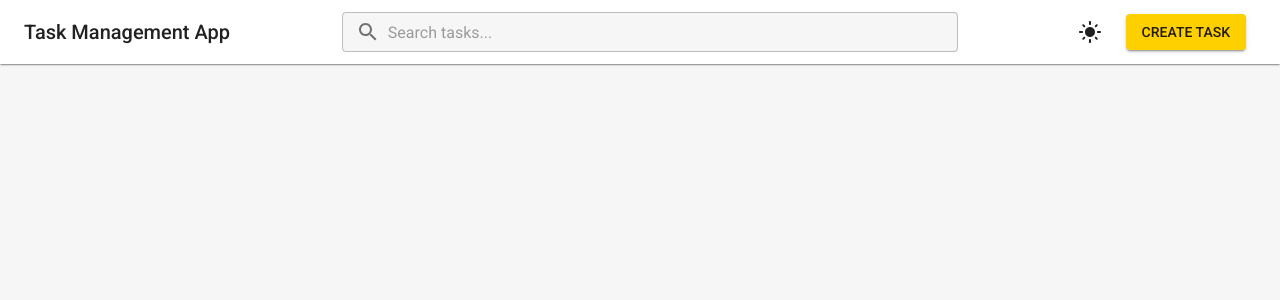
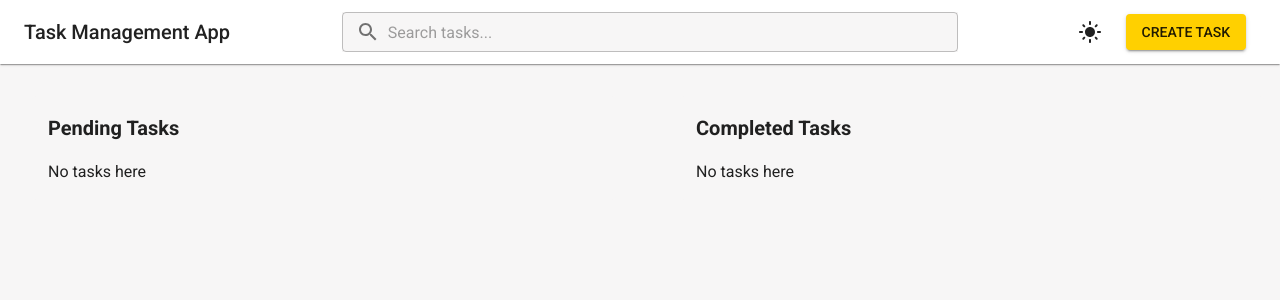
Before and after one commit to singhsamiksha/Task-Management-App, a Next.js app: page / in a window 1280 px wide. Shown: the top 300 px of the page. Built offline with nearby package versions, Linux system fonts and the light colour scheme.

Commit message:
Added Hook for tasks and added Create and Mark as Complete pending functionality

```diff
--- a/package.json
+++ b/package.json
@@ -13,6 +13,7 @@
     "@emotion/styled": "^11.13.0",
     "@mui/icons-material": "^6.1.4",
     "@mui/material": "^6.1.4",
+    "moment": "^2.30.1",
     "next": "14.2.15",
     "react": "^18",
     "react-dom": "^18"
--- a/src/app/components/taskCreateDialog.js
+++ b/src/app/components/taskCreateDialog.js
@@ -1,25 +1,35 @@
 import React, { useState } from 'react';
 import { Button, Dialog, DialogTitle, DialogContent, Typography, MenuItem, DialogActions, useTheme, IconButton, TextField, Select } from '@mui/material';
 import { Close as CloseIcon } from '@mui/icons-material';
+import { TASK_PRIORITY } from '../constants';
+import useTaskManager from '../hooks/tasks';
 
 const TaskCreateDialog = (props) => {
   const {
     open,
     handleClose,
   } = props;
-  const [newTask, setNewTask] = useState({ title: '', description: '', priority: 'low' });
 
-  const theme = useTheme();
+  const initialTask = { title: '', description: '', priority: TASK_PRIORITY.LOW };
+  const [newTask, setNewTask] = useState({ ...initialTask });
 
-  // Handler to add a task
+  const { createTask } = useTaskManager();
+
+  const closeDialog = () => {
+    setNewTask({ ...initialTask });
+    handleClose();
+  }
+
   const handleAddTask = () => {
-    handleClose();
+    createTask(newTask);
+    setNewTask({ ...initialTask });
+    closeDialog();
   };
 
   return (
     <Dialog
       open={open}
-      onClose={handleClose}
+      onClose={closeDialog}
       fullWidth={true}
       maxWidth={'sm'}
     >
@@ -27,7 +37,7 @@ const TaskCreateDialog = (props) => {
         <Typography variant="h6">Add New Task</Typography>
         <IconButton
           aria-label="close"
-          onClick={handleClose}
+          onClick={closeDialog}
           sx={{
             position: 'absolute',
             right: 8,
@@ -79,13 +89,13 @@ const TaskCreateDialog = (props) => {
           size='small'
           margin="dense"
         >
-          <MenuItem value="high">High</MenuItem>
-          <MenuItem value="medium">Medium</MenuItem>
-          <MenuItem value="low">Low</MenuItem>
+          <MenuItem value={TASK_PRIORITY.HIGH}>High</MenuItem>
+          <MenuItem value={TASK_PRIORITY.MEDIUM}>Medium</MenuItem>
+          <MenuItem value={TASK_PRIORITY.LOW}>Low</MenuItem>
         </Select>
       </DialogContent>
       <DialogActions>
-        <Button onClick={handleClose}>Cancel</Button>
+        <Button onClick={closeDialog}>Cancel</Button>
         <Button onClick={handleAddTask} variant="contained" color="primary">Add Task</Button>
       </DialogActions>
     </Dialog >
--- /dev/null
+++ b/src/app/components/tasksList.js
@@ -0,0 +1,117 @@
+import React from 'react';
+import { Paper, Card, CardContent, CardActions, Button, Typography, useTheme, Grid2 } from '@mui/material';
+import DeleteIcon from '@mui/icons-material/Delete';
+import CheckCircleIcon from '@mui/icons-material/CheckCircle';
+import EditIcon from '@mui/icons-material/Edit';
+import useTaskManager from '../hooks/tasks';
+import { TASK_STATUS } from '../constants';
+
+const LIST_TYPE = {
+    PENDING: "PENDING",
+    COMPLETED: "COMPLETED",
+}
+
+const TaskTypeList = (props) => {
+    const {
+        listType,
+        tasksList,
+        updateTask,
+        deleteTask
+    } = props;
+
+    const theme = useTheme();
+
+    // Toggle task completion
+    const handleToggleTask = (task) => {
+        const updatedStatus = task.status === TASK_STATUS.PENDING ? TASK_STATUS.COMPLETED : TASK_STATUS.PENDING;
+        updateTask(task.id, { status: updatedStatus });
+    };
+
+
+    return (<Grid2 size={{ xs: 12, md: 6 }} sx={{ padding: 4, paddingRight: 2 }}>
+        <Paper elevation={0} sx={{ height: '100%', padding: 2, backgroundColor: theme.palette.background.default }}>
+            <Typography variant="h6" fontWeight="bold" sx={{ mb: 2 }}>
+                {listType === LIST_TYPE.PENDING ? 'Pending Tasks' : 'Completed Tasks'}
+            </Typography>
+            <Grid2 container spacing={2}>
+                {tasksList.length ? (
+                    tasksList.map((task) => (
+                        <Grid2 size={{ xs: 12 }} key={task.id}>
+                            <Card elevation={1} sx={{ p: 1 }}>
+                                <CardContent>
+                                    <Typography variant="h6">{task.title}</Typography>
+                                    <Typography variant="body2" color="text.secondary">
+                                        Created At: {new Date(task.createdAt).toLocaleString()}
+                                    </Typography>
+                                    <Typography variant="body2" color="text.secondary">
+                                        {task.description}
+                                    </Typography>
+                                </CardContent>
+                                <CardActions>
+                                    <Button
+                                        onClick={() => handleToggleTask(task)}
+                                        variant="contained"
+                                        color="primary"
+                                        startIcon={<CheckCircleIcon />}
+                                    >
+                                        {listType === LIST_TYPE.PENDING
+                                            ? 'Mark as Completed'
+                                            : 'Mark as Pending'}
+                                    </Button>
+                                    {listType === LIST_TYPE.PENDING ?
+                                        <>
+                                            <Button
+                                                onClick={() => { }}
+                                                variant="contained"
+                                                color="info"
+                                                startIcon={<EditIcon />}
+                                            >
+                                                Edit
+                                            </Button>
+                                            <Button
+                                                onClick={() => deleteTask(task.id)}
+                                                variant="contained"
+                                                color="error"
+                                                startIcon={<DeleteIcon />}
+                                            >
+                                                Delete
+                                            </Button>
+                                        </>
+
+                                        : ''}
+                                </CardActions>
+                            </Card>
+                        </Grid2>
+                    ))
+                ) : (
+                    <Typography>No tasks here</Typography>
+                )}
+            </Grid2>
+        </Paper>
+    </Grid2>);
+}
+
+const TaskList = () => {
+
+    const { tasks, updateTask, deleteTask } = useTaskManager();
+
+    return (
+        <Grid2 container spacing={2}>
+            <TaskTypeList
+                listType={LIST_TYPE.PENDING}
+                tasksList={tasks.filter((task) => task.status === TASK_STATUS.PENDING)}
+                updateTask={updateTask}
+                deleteTask={deleteTask}
+            />
+            <TaskTypeList
+                listType={LIST_TYPE.COMPLETED}
+                tasksList={tasks.filter((task) => task.status === TASK_STATUS.COMPLETED)}
+                updateTask={updateTask}
+                deleteTask={deleteTask}
+            />
+
+        </Grid2>
+    );
+};
+
+export default TaskList;
--- /dev/null
+++ b/src/app/constants.js
@@ -0,0 +1,11 @@
+export const TASK_STATUS = {
+  PENDING: 'Pending',
+  IN_PROGRESS: 'In Progress',
+  COMPLETED: 'Completed',
+};
+
+export const TASK_PRIORITY = {
+  HIGH: 'high',
+  MEDIUM: 'medium',
+  LOW: 'low',
+};
--- /dev/null
+++ b/src/app/hooks/tasks.js
@@ -0,0 +1,67 @@
+import { useState, useEffect } from 'react';
+import { TASK_STATUS } from '../constants';
+import moment from 'moment';
+
+const useTaskManager = () => {
+    const [tasks, setTasks] = useState([]);
+
+    useEffect(() => {
+        const storedTasks = getTasks();
+        if (storedTasks) {
+            setTasks(storedTasks);
+        }
+    }, []);
+
+    const saveTasks = (updatedTasks) => {
+        localStorage.setItem('tasks', JSON.stringify(updatedTasks));
+        setTasks(updatedTasks);
+    };
+
+    const createTask = ({ title, description, priority }) => {
+        const newTask = {
+            id: Date.now(),
+            title,
+            description,
+            priority,
+            status: TASK_STATUS.PENDING,
+            createdAt: moment(),
+            updatedAt: moment(),
+        };
+
+        const updatedTasks = [...getTasks(), newTask];
+        saveTasks(sortTasks(updatedTasks));
+    };
+
+    const getTasks = () => {
+        const storedTasks = JSON.parse(localStorage.getItem('tasks'));
+        return storedTasks ? sortTasks(storedTasks) : [];
+    };
+
+    const sortTasks = (tasks) => {
+        return tasks.sort((a, b) => new moment(b.createdAt) - new moment(a.createdAt));
+    };
+
+    const updateTask = (taskId, updatedData) => {
+        const updatedTasks = getTasks().map(task =>
+            task.id === taskId
+                ? { ...task, ...updatedData, updatedAt: moment() }
+                : task
+        );
+        saveTasks(sortTasks(updatedTasks));
+    };
+
+    const deleteTask = (taskId) => {
+        const updatedTasks = getTasks().filter(task => task.id !== taskId);
+        saveTasks(sortTasks(updatedTasks));
+    };
+
+    return {
+        tasks,
+        createTask,
+        getTasks,
+        updateTask,
+        deleteTask,
+    };
+};
+
+export default useTaskManager;
--- a/src/app/page.js
+++ b/src/app/page.js
@@ -4,6 +4,7 @@ import { useContext, useState } from 'react';
 import Header from './components/header';
 import { ThemeContext } from './layout';
 import TaskCreateDialog from './components/taskCreateDialog';
+import TaskList from './components/tasksList';
 
 export default function Home() {
 
@@ -14,6 +15,7 @@ export default function Home() {
     { id: 2, title: "Task 2", description: "Medium priority task", priority: "medium", completed: false },
     { id: 3, title: "Task 3", description: "Low priority task", priority: "low", completed: false },
   ];
+
 
   const [taskCreateDialogOpen, setTaskCreateDialogOpen] = useState(false);
 
@@ -28,6 +30,8 @@ export default function Home() {
         open={taskCreateDialogOpen}
         handleClose={() => setTaskCreateDialogOpen(false)}
       />
+
+      <TaskList />
     </div>
   );
 }
```
Also changed, not shown: 1 other file (tests, documents, lock files or other folders).
